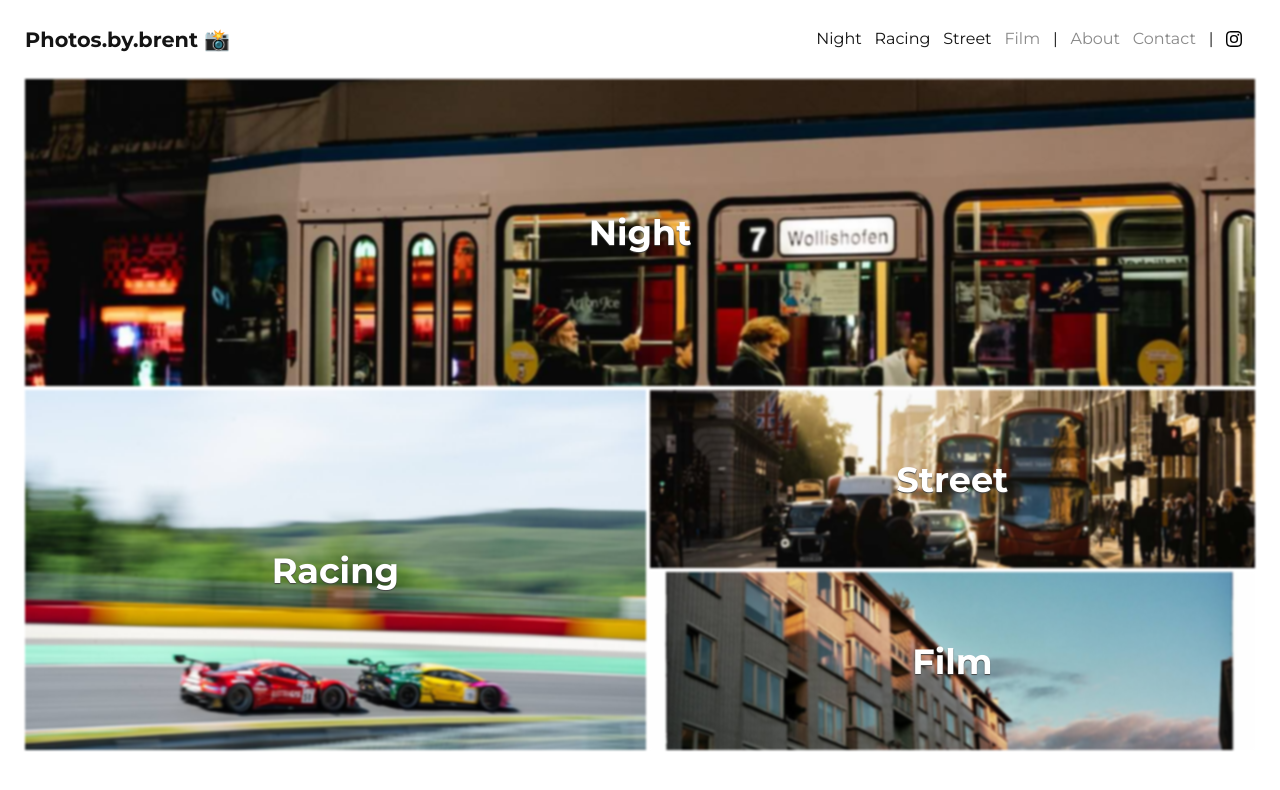
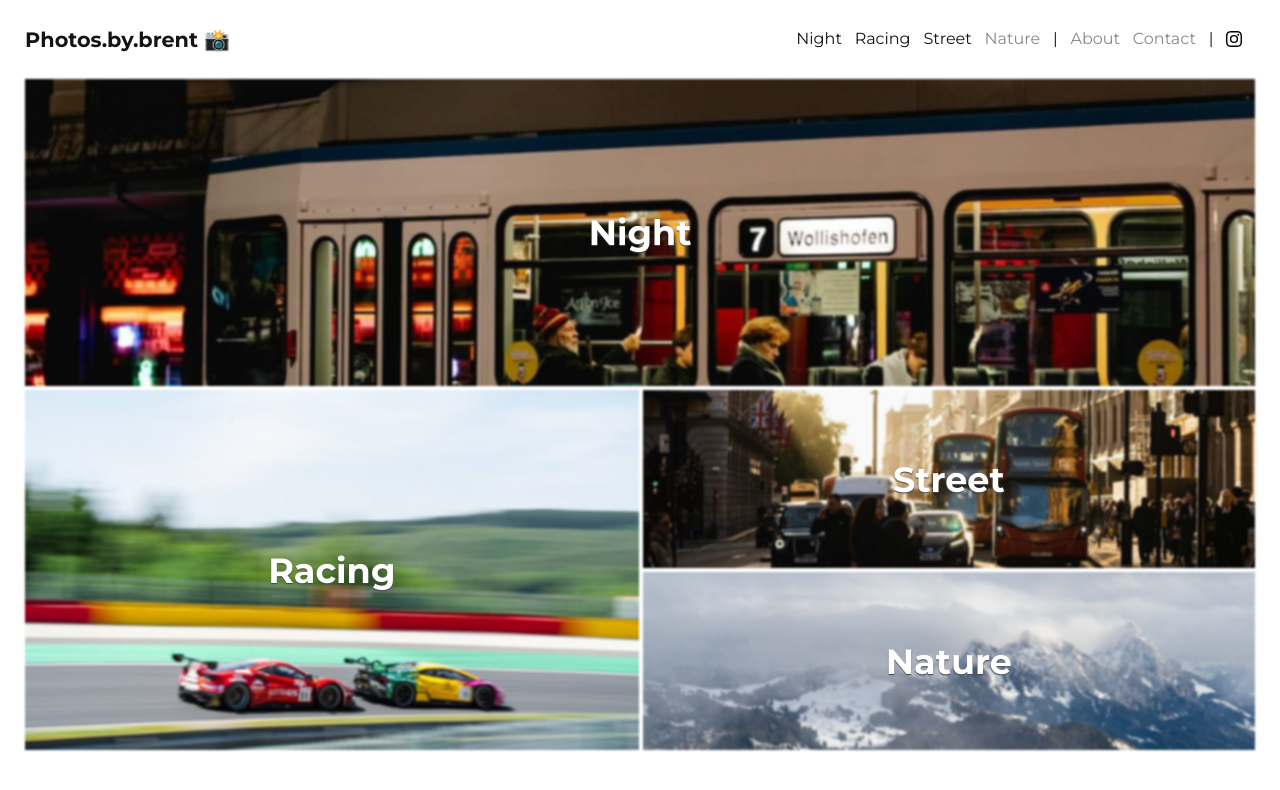
Before and after one commit to brenttimmermans/photos-by-brent, a Next.js app: page / in a window 1280 px wide. Shown: the top 790 px of the page. Built offline with nearby package versions, Linux system fonts and the light colour scheme.

Commit message:
♻️ film -> nature

```diff
--- a/app/Header/Header.tsx
+++ b/app/Header/Header.tsx
@@ -19,7 +19,7 @@ const categorieRoutes = [
     path: '/street',
   },
   {
-    name: 'Film',
+    name: 'Nature',
     path: '/',
     disabled: true,
   },
--- a/app/page.module.css
+++ b/app/page.module.css
@@ -74,12 +74,12 @@
   background-image: url('/banners/racing.jpg');
 }
 
-.film {
-  grid-area: film;
+.nature {
+  grid-area: nature;
 }
 
-.film .background {
-  background-image: url('/banners/film.jpg');
+.nature .background {
+  background-image: url('/banners/nature.jpg');
 }
 
 @media (min-width: 900px) {
@@ -90,7 +90,7 @@
       'night night night night'
       'night night night night'
       'racing racing street street'
-      'racing racing film film';
+      'racing racing nature nature';
     gap: 4px;
     max-height: 1440px;
   }
--- a/app/page.tsx
+++ b/app/page.tsx
@@ -22,10 +22,10 @@ export default function Home() {
           <div className={styles.background} />
         </section>
       </Link>
-      {/* <Link href="/film" className={styles.film}> */}
-      <Link href="/" className={styles.film} aria-disabled>
+      {/* <Link href="/nature" className={styles.nature}> */}
+      <Link href="/" className={styles.nature} aria-disabled>
         <section>
-          <div className={styles.text}>Film</div>
+          <div className={styles.text}>Nature</div>
           <div className={styles.background} />
         </section>
       </Link>
```
Also changed, not shown: public/banners/film.jpg (deleted), public/banners/nature.jpg (added).
